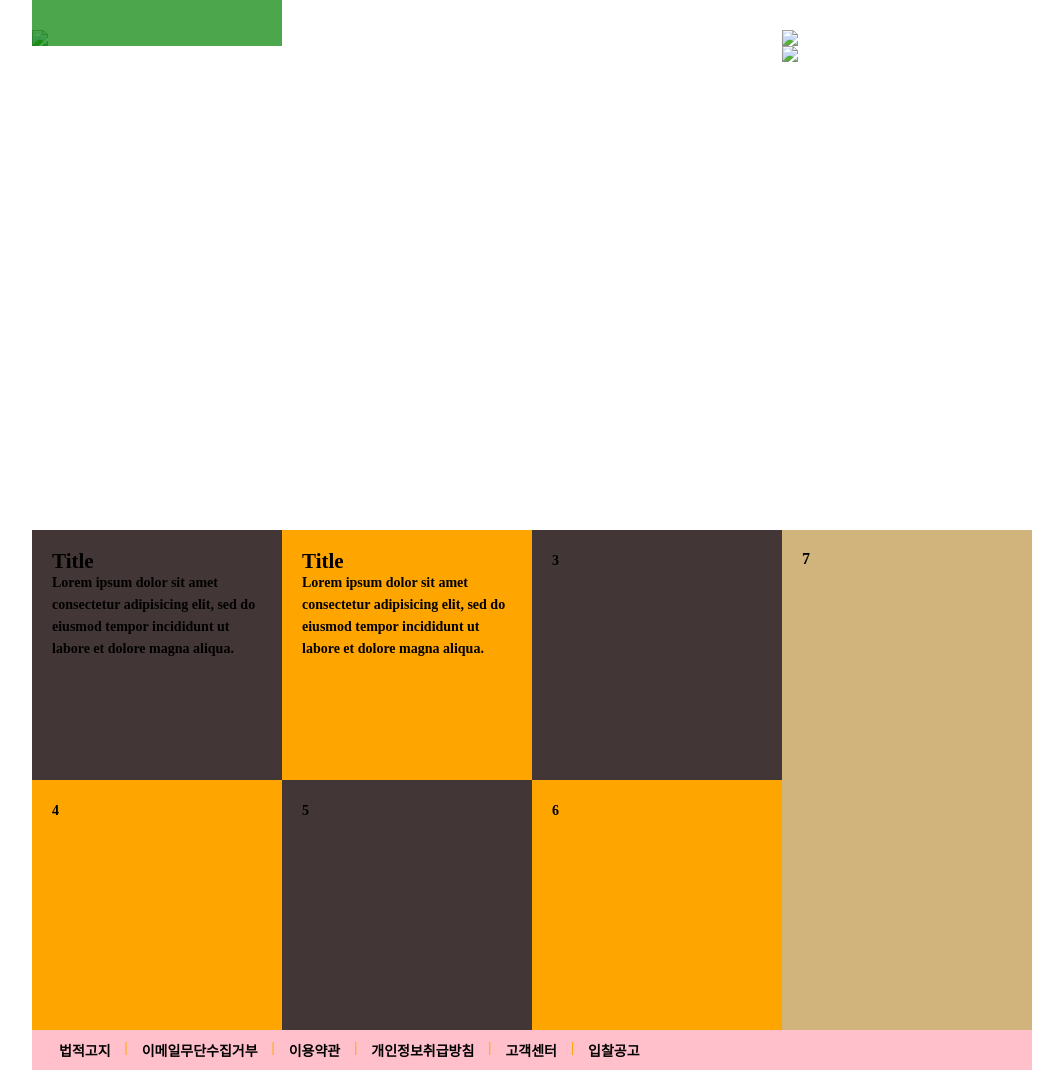
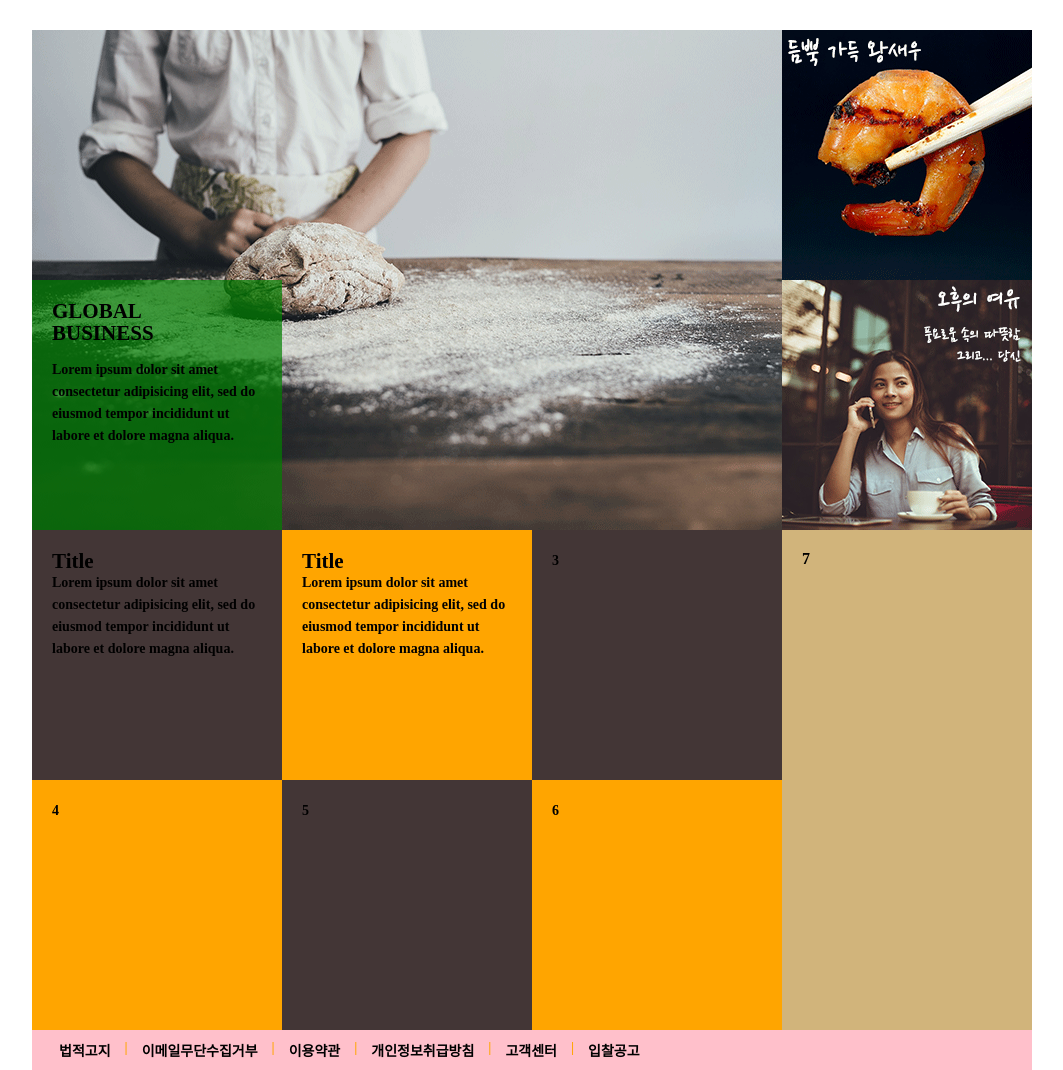
Before and after one commit to Gahee1907/first-repository, a plain HTML site: page src/about.html in a window 1280 px wide. Shown: the whole page, without its empty margins (108-1171 px from the left). Drawn offline with Linux system fonts and the light colour scheme.

Commit message:
second commit

```diff
--- a/src/about.html
+++ b/src/about.html
@@ -85,7 +85,7 @@
     <body>
         <div id="top">
             <div class="top_left">
-                <img src="img/chef_about.png">
+                <img src="/img/chef_about.png">
 
                 <div class="paragraph">
                     <h2>GLOBAL <br>BUSINESS</h2>
@@ -93,8 +93,8 @@
                 </div>
             </div>
             <div class="top_right">
-                <img src="img/right1.png">
-                <img src="img/right2.png">
+                <img src="/img/right1.png">
+                <img src="/img/right2.png">
             </div>
         </div>
 
```
